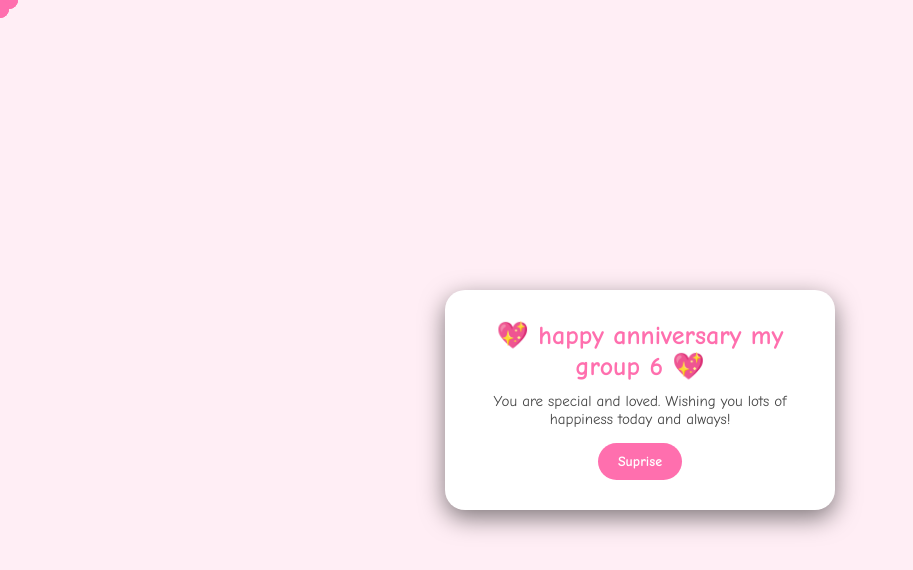
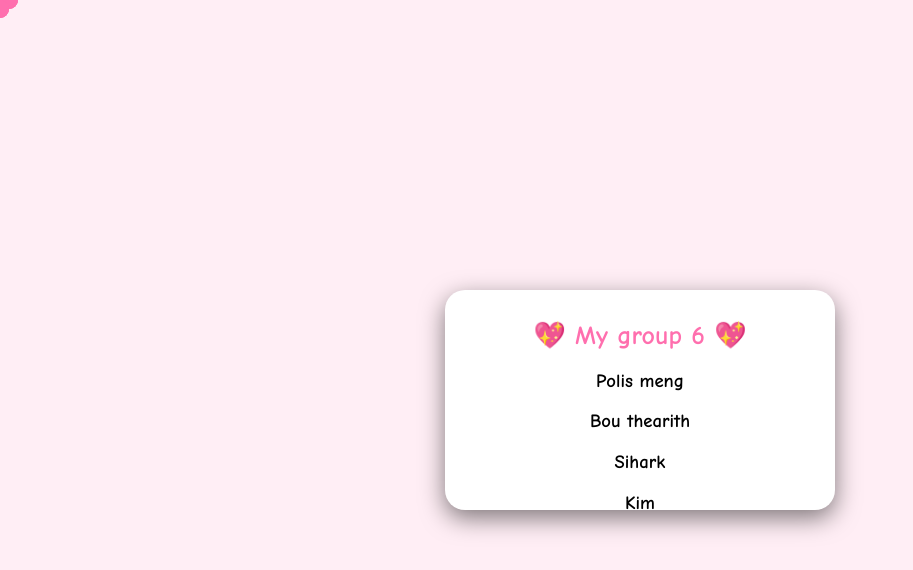
Before and after one commit to ppnav149-dot/PONLORKHTML, a plain HTML site: page index.html in a window 1280 px wide. Shown: the whole page, without its empty margins (0-913 px from the left). Drawn offline with Linux system fonts and the light colour scheme.

Commit message:
change name

```diff
--- a/index.html
+++ b/index.html
@@ -8,9 +8,16 @@
   </head>
   <body>
     <div class="card">
-      <h2>💖 happy anniversary my group 6 💖</h2>
+      <h2>💖  My group 6 💖</h2>
+      <h3>Polis meng</h3>
+      <h3>Bou thearith</h3>
+      <h3>Sihark</h3>
+      <h3>Kim</h3>
+      <h3>Kan</h3>
+      <h3>Ponlork</h3>
+      <h3>Ranuth</h3>
       <p>
-        You are special and loved. Wishing you lots of happiness today and
+      You are special and loved. Wishing you lots of happiness today and
         always!
       </p>
       <a href="#" class="btn">Suprise</a>
```
